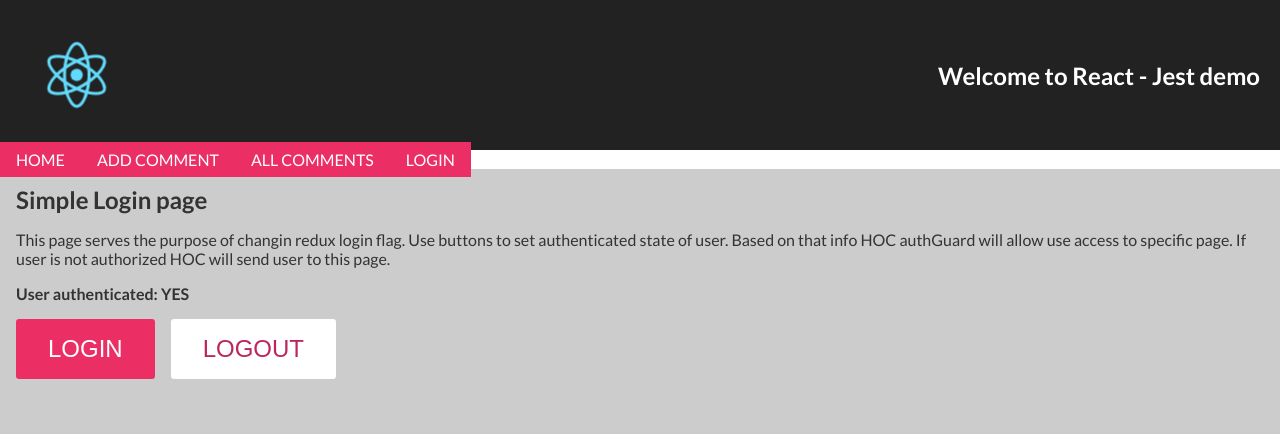
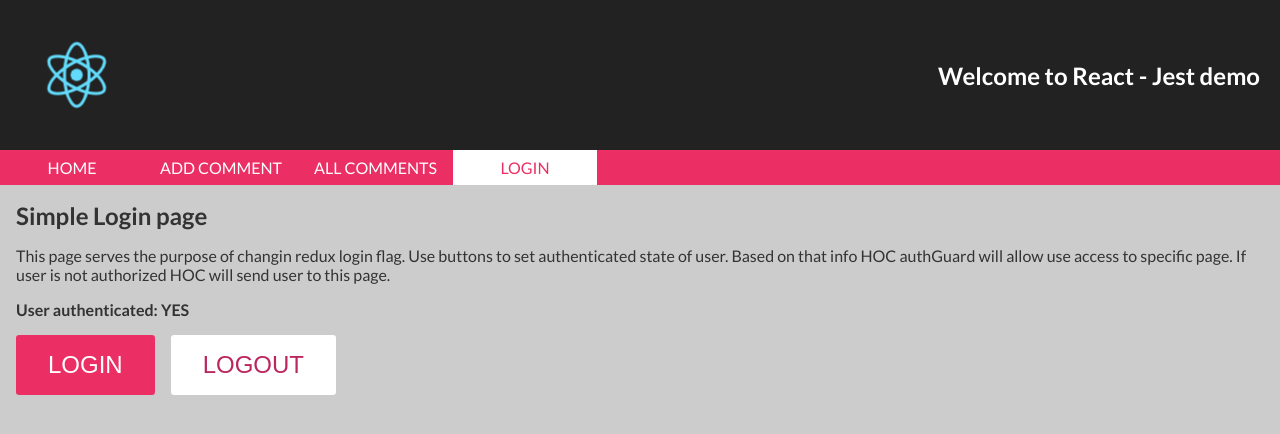
Before and after one commit to dmijatovic/react-jest-testing, a React app: page /auth in a window 1280 px wide. Shown: the top 434 px of the page. Built offline with nearby package versions, Linux system fonts and the light colour scheme.

Commit message:
layout improvement

```diff
--- a/src/App.js
+++ b/src/App.js
@@ -1,6 +1,6 @@
 //React
 import React, { Component } from 'react';
-import { Route, Link } from 'react-router-dom';
+import { Switch, Route, NavLink, Link } from 'react-router-dom';
 //Redux
 import {connect} from 'react-redux';
 import { fetchComments } from 'store/actions';
@@ -14,6 +14,16 @@ import ViewComments from 'comment/ViewComments';
 import AuthPage from 'auth/AuthPage';
 
 export class App extends Component {
+  getNavLinks(){
+    return (
+      <section className="app-navigation">
+        <NavLink to="/home" className="btn btn-sm btn-nav">Home</NavLink>
+        <NavLink to="/post" className="btn btn-sm btn-nav">Add comment</NavLink>
+        <NavLink to="/list" className="btn btn-sm btn-nav">All comments</NavLink>
+        <NavLink to="/auth" className="btn btn-sm btn-nav">Login</NavLink>
+      </section>
+    )
+  }
   render() {
     return (
       <div className="app-body">
@@ -22,28 +32,16 @@ export class App extends Component {
           <h1 className="app-title">Welcome to React - Jest demo</h1>
         </header>
 
-        <section className="app-navigation">
-          <Link to="home" className="btn btn-sm btn-nav" tag="button">Home</Link>
-          <Link to="post" className="btn btn-sm btn-nav" >Add comment</Link>
-          <Link to="list" className="btn btn-sm btn-nav" >All comments</Link>
-          <Link to="auth" className="btn btn-sm btn-nav" >Login</Link>
-
-          {/*
-          <button className="btn btn-sm btn-nav"
-            id="fetch-comments"
-            onClick={this.fetchComments}>Fetch comments
-          </button>
-          */}
-        </section>
+        {this.getNavLinks()}
 
         <section className="app-content">
-
-          <Route path="/post" component={AddComment} />
-          <Route path="/list" component={ViewComments} />
-          <Route path="/home" component={Home} />
-          <Route path="/auth" component={AuthPage} />
-          <Route path="/" exact component={Home} />
-
+          <Switch>
+            <Route path="/post" component={AddComment} />
+            <Route path="/list" component={ViewComments} />
+            <Route path="/home" component={Home} />
+            <Route path="/auth" component={AuthPage} />
+            <Route path="/" exact component={Home} />
+          </Switch>
           {/*
           <AddComment className="app-add-comment"/>
           <ViewComments className="app-view-comments"/>
--- a/src/App.scss
+++ b/src/App.scss
@@ -33,12 +33,21 @@
     padding: 1rem;
   }
 
+  &-navigation{
+    display: flex;
+    background-color: var(--color-primary);
+    color: var(--color-light-0);
+    //padding: 0.7rem 0rem;
+  }
+
 }
 
 .btn.btn-nav{
+  min-width: 9rem;
   background-color: var(--color-primary);
   color: var(--color-light-0);
   border-radius: 0;
+  //border-bottom: 3px solid var(--color-primary);
   cursor: pointer;
 }
 
@@ -47,6 +56,13 @@
   transform: translate(0);
 }
 
+.btn-nav.active{
+  background-color: var(--color-light-0);
+  color: var(--color-primary);
+  //border-bottom: 3px solid var(--color-light-0);
+  cursor: default;
+}
+
 
 @keyframes app-logo-spin {
   from { transform: rotate(0deg); }
--- a/src/comment/ViewComments.js
+++ b/src/comment/ViewComments.js
@@ -40,7 +40,7 @@ export class ViewComments extends React.Component{
             </button>
             <button className="btn btn-sm btn-scondary"
               id="fetch-comments"
-              onClick={this.props.onClearComments}>Clear
+              onClick={this.props.onClearComments}>Clear All
             </button>
           </div>
         </div>
--- a/src/store/actionTypes.js
+++ b/src/store/actionTypes.js
@@ -7,3 +7,6 @@ export const CLEAR_COMMENTS = "CLEAR_COMMENTS";
 
 export const AUTH_LOGIN="AUTH_OK";
 export const AUTH_LOGOUT="AUTH_LOGOUT";
+
+
+export const GET_ROUTES="GET_ROUTES";
--- a/src/styles/_layout.scss
+++ b/src/styles/_layout.scss
@@ -80,8 +80,7 @@ body{
 
   &-title,
   &-subtitle,
-  &-paragraph,
-  &-nav{
+  &-paragraph{
     margin-bottom: 1rem;
   }
 
```
Also changed, not shown: src/store/reducerRoutes.js (added, +11 -0 lines).
